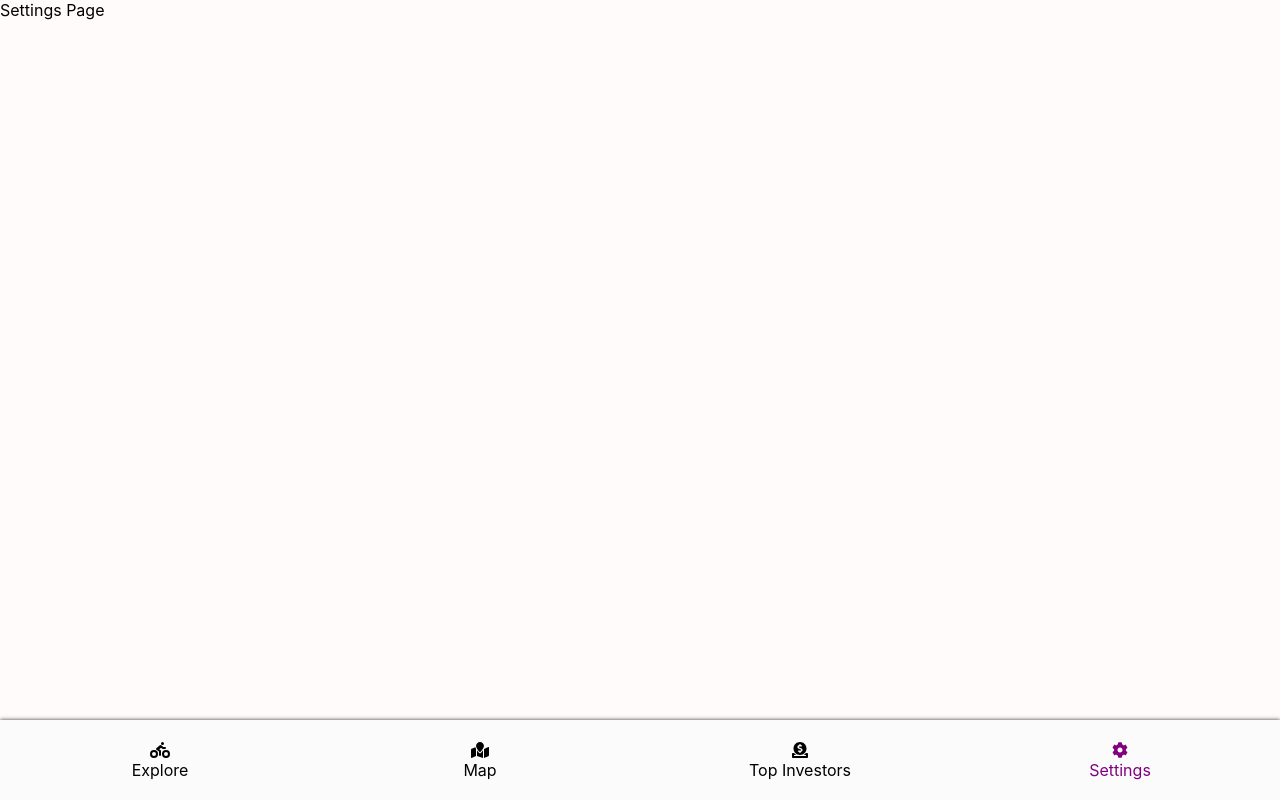
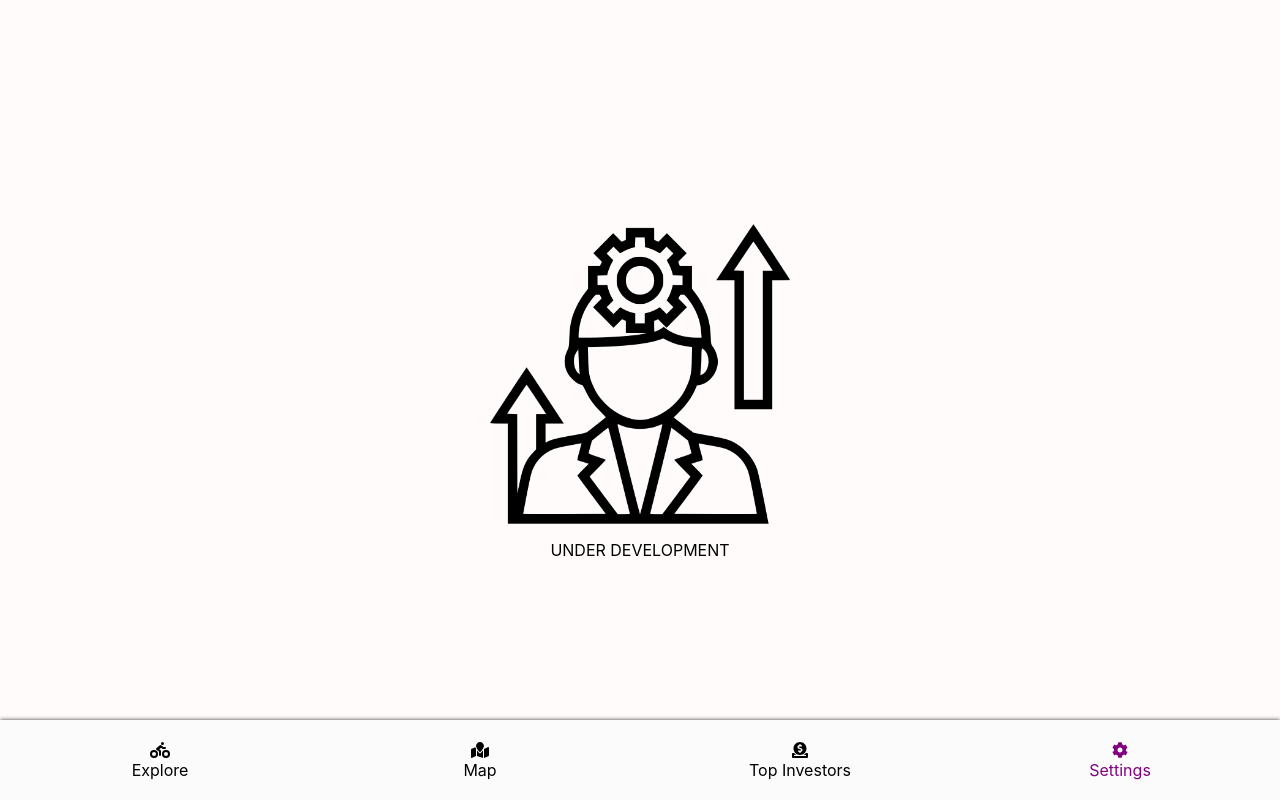
Before and after one commit to AnnaVih/crowd-funding-c3-team-1, a Next.js app: page /settings in a window 1280 px wide. Built offline with nearby package versions, Linux system fonts and the light colour scheme.

Commit message:
add settings image

```diff
--- a/components/ui/molecules/card/card.tsx
+++ b/components/ui/molecules/card/card.tsx
@@ -25,6 +25,7 @@ export const Card = ({
   const onInvestHandler = (type: string) => {
     setInvestType(type)
   }
+
   return (
     <StyledCard>
       <StyledCardHeader>
--- a/pages/settings/index.tsx
+++ b/pages/settings/index.tsx
@@ -1,8 +1,13 @@
 import { FooterNavigation } from "../../components/ui/molecules/footer-navigation"
+import { ImageWrapper, SettingsImageWrapper } from "../../styles/styled-components"
+
 
 const Settings = () => (
   <>
-    <div>Settings Page</div>
+    <ImageWrapper>
+      <SettingsImageWrapper src="/images/in-development.png"/>
+      <p>UNDER DEVELOPMENT</p>
+    </ImageWrapper>
     <FooterNavigation />
   </>
 )
--- a/styles/styled-components/index.tsx
+++ b/styles/styled-components/index.tsx
@@ -28,12 +28,17 @@ export const StyledDetails = styled.div`
   }
 `
 
-export const MapImageWrapper = styled.div`
+export const ImageWrapper = styled.div`
   height: 100vh;
-  img {
-    width: 100%;
-    height: 100%;
-  }
+  display: flex;
+  justify-content: center;
+  align-items: center;
+  flex-direction: column;
+`
+
+export const MapImage = styled.img`
+  width: 100%;
+  height: 100%;
 `
 
 export const StyledExploreList = styled.div`
@@ -42,3 +47,8 @@ export const StyledExploreList = styled.div`
   justify-content: center;
   margin-bottom: 100px;
 `
+
+export const SettingsImageWrapper = styled.img`
+  max-width: 300px;
+  height: 300px;
+`
```
Also changed, not shown: pages/map/index.tsx (+4 -4 lines), public/images/in-development.png (added).
